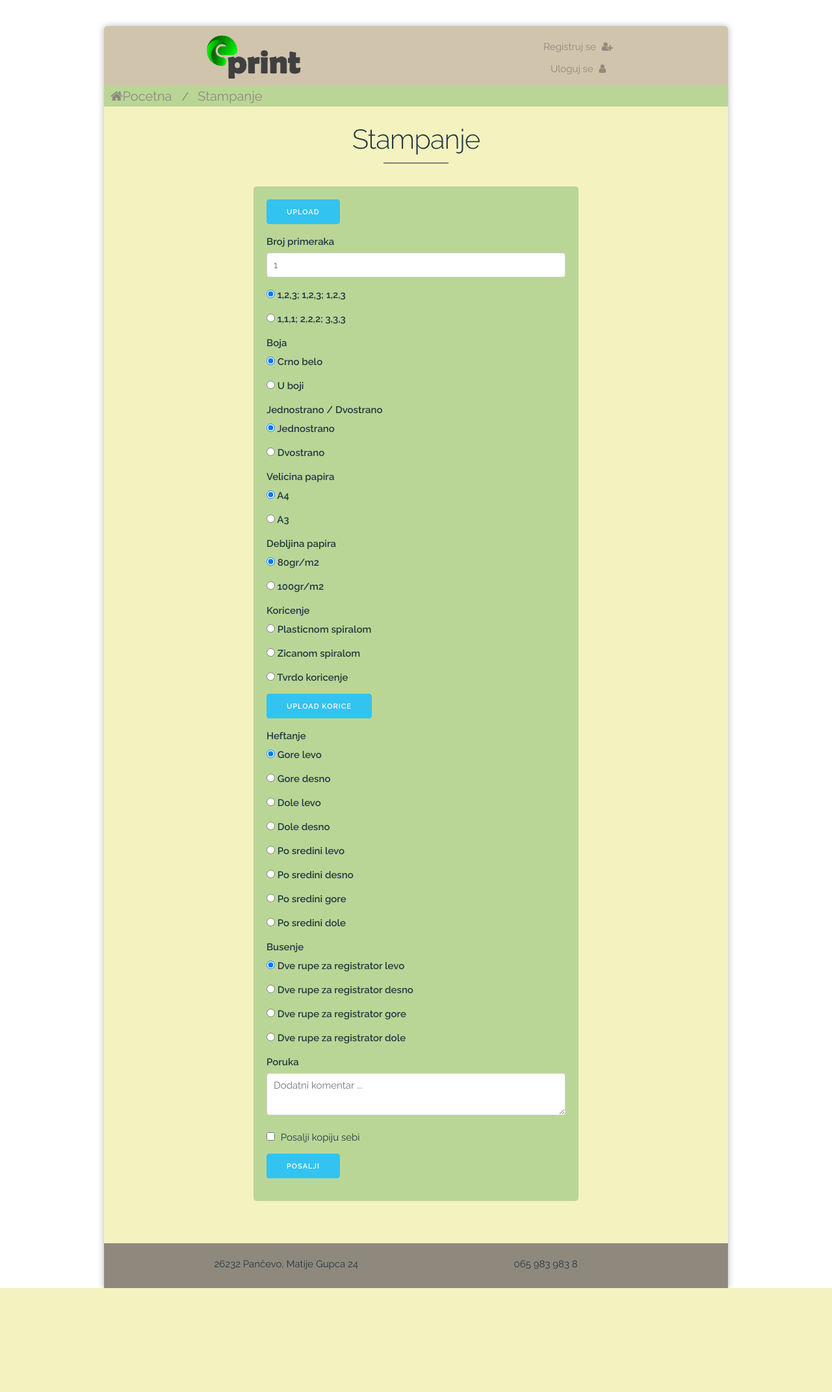
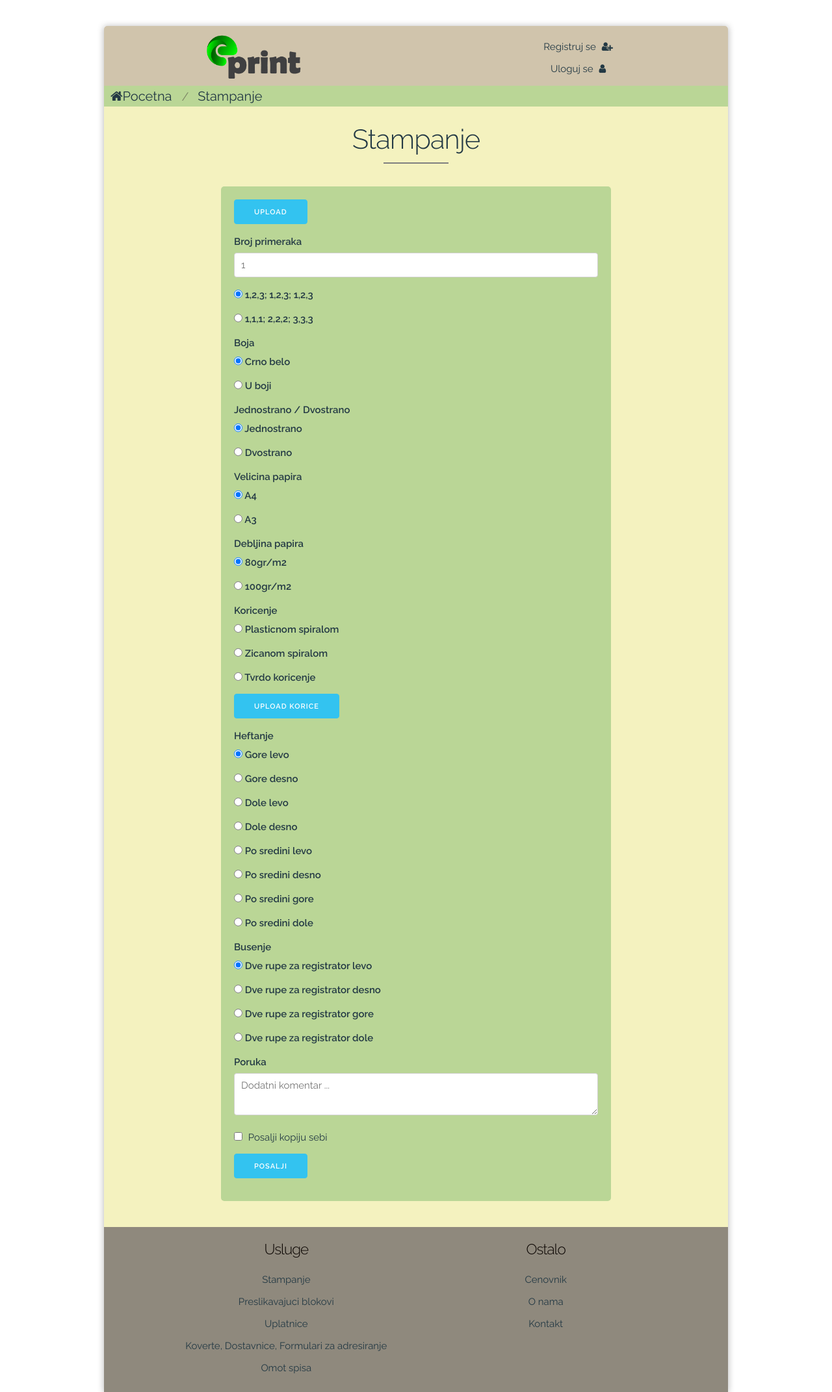
Before and after one commit to tileMatf/ePrint, a PHP site: page /stampanje.html in a window 1280 px wide. Shown: the whole page at 65% size. Before the commit the page ends 1983 px from the top, so only its background shows below. Run offline with PHP 8.4, Linux system fonts and the light colour scheme.

Commit message:
stampanje - footer navigacija

```diff
--- a/css/style.css
+++ b/css/style.css
@@ -2,6 +2,7 @@
 _______________
 - General
 - Typography
+- Basic list/links
 - Header and Nav
 - Footer
 - Forms
@@ -17,7 +18,10 @@ _______________
 #eeba5b - white-yellow
 #E4F1C3,#BAD696,#9EBF6D,#BBE2BC,#D8F1D3,#E4F1C3
 
-/***General***/
+/***
+General
+-----------------------------------------
+***/
 
 * {
    box-sizing: border-box;
@@ -34,8 +38,9 @@ body {
    /*padding: 15px 15px ***ako nema kontejnera*/
 }
 
-a {
+.side__nav--ul li {
     text-decoration: none;
+    color: white;
 }
 
 
@@ -67,7 +72,10 @@ a {
     text-decoration: underline;
 }
 
-/***Typography***/
+/***
+Typography
+-----------------------------------------
+***/
 
 .section__heading {
     margin-bottom: 3.5rem;
@@ -92,7 +100,28 @@ h3 {
     font-size: 2.8rem;
     margin-bottom: .8rem;
 }
-/***Header and Nav***/
+
+/***
+Basic list/links
+-----------------------------------------
+***/
+
+a {
+    color: #233944;
+}
+
+a:link {
+    text-decoration: none;
+}
+
+a:hover {
+    color: #456270;
+}
+
+/***
+Header and Nav
+-----------------------------------------
+***/
 
 header {
     background-color: #d0c4ac;
@@ -118,14 +147,6 @@ ul.nav {
     padding-top: 10px; /*PROMENI*/
 }
 
-ul li a {
-    color: #8f897d;
-}
-
-ul li a:hover {
-    color: green;
-}
-
 /**nav1 je za ostale stranice poput stampanje.html, odnosi se na navigaciju pocetna / stampanje ...**/
 ul.nav1 {
     background-color: #BAD696;
@@ -146,12 +167,31 @@ ul.nav1 li {
     margin-right: 5px;
 }
 
+/**navigacija sa strane, pored formi**/
+.aside {
+    text-align: center;
+    background-color: #8f897d;
+}
+
+.side__nav--ul {
+    list-style-type: none;
+}
+
+div.three.columns.aside {
+    margin: 0 auto;
+    margin-top: 10rem;
+}
+
+
 /**Registruj se i uloguj se**/
 .fa-user, .fa-user-plus {
     padding-left: 5px;
 }
 
-/***Footer***/
+/***
+Footer
+-----------------------------------------
+***/
 
 footer {
     background-color: #8f897d;
@@ -164,9 +204,12 @@ footer .container {
 
 }
 
-/***FORMS***/
+/***
+FORMS
+-----------------------------------------
+***/
 .form-box {
-    max-width: 500px;
+    max-width: 600px;
     margin: 0 auto;
     padding: 20px 20px;
     background: #BAD696;
@@ -176,7 +219,10 @@ footer .container {
   }
 
 
-/***MISC***/
+/***
+MISC
+-----------------------------------------
+***/
 
 /**Linija pocetna / stampanje ...**/
 .line {
@@ -185,7 +231,10 @@ footer .container {
 }
 
 
-/* Media Queries */
+/***
+Media Queries
+-----------------------------------------
+***/
 @media (max-width: 548px) {
 
     h3 {
--- a/stampanje.html
+++ b/stampanje.html
@@ -71,16 +71,12 @@
 
     <!--Stampanje section-->
     <section class="section__stampanje">
-      <div class="container">
       <h2 class="section__heading">Stampanje</h2>
-      </div>
       <!-- OVDE POCINJE FORMA ZA ***STAMPANJE*** -->
-      <form>
-        <div class="form-box">
+      <!-- one half column (stampanje) -->
+      <form class="form__stampanje form-box">
         <!--UPLOAD dugme-->
         <input class="button-primary" type="submit" value="Upload">
-          <div class="row">
-
         <!-- BROJ PRIMERAKA ***************************** -->
         <label for="exampleEmailInput">Broj primeraka</label>
         <input class="u-full-width" type="number" placeholder="1" id="NumberInput">
@@ -226,28 +222,44 @@
           <span class="label-body">Posalji kopiju sebi</span>
         </label>
         <input class="button-primary" type="submit" value="Posalji">
-          </div>
       </form>
     </section>
-
-
-
 
 
     <!--Footer-->
     <footer>
       <div class="container">
         <div class="row">
-          <div class="one-half column">
-            <p>26232 Pančevo, Matije Gupca 24</p>
+          <!--Usluge na dnu-->
+          <div class="six columns aside">
+            <h3>Usluge</h3>
+            <nav class="side__nav">
+              <ul class="side__nav--ul">
+                <li><a href="./stampanje.html">Stampanje</a></li>
+                <li><a href="./blokovi.html">Preslikavajuci blokovi</a></li>
+                <li><a href="./uplatnice.html">Uplatnice</a></li>
+                <li><a href="./koverteidostavnice.html">Koverte, Dostavnice, Formulari za adresiranje</a></li>
+                <li><a href="./omotspisa.html">Omot spisa</a></li>
+              </ul>
+            </nav>
           </div>
-          <div class="one-half column">
-            <p>065 983 983 8</p>
+
+          <div class="six columns aside">
+            <h3>Ostalo</h3>
+            <nav class="side__nav">
+              <ul class="side__nav--ul">
+                  <li><a href="./cenovnik.html">Cenovnik</a></li>
+                  <li><a href="./onama.html">O nama</a></li>
+                  <li><a href="./kontakt.html">Kontakt</a></li>
+              </ul>
+            </nav>
           </div>
         </div>
       </div>
     </footer>
+    <!--End of footer-->
   </div>
+  <!--end of container-->
 </body>
 
 </html>
```
Lines whose indentation alone changed are shown as unchanged.
